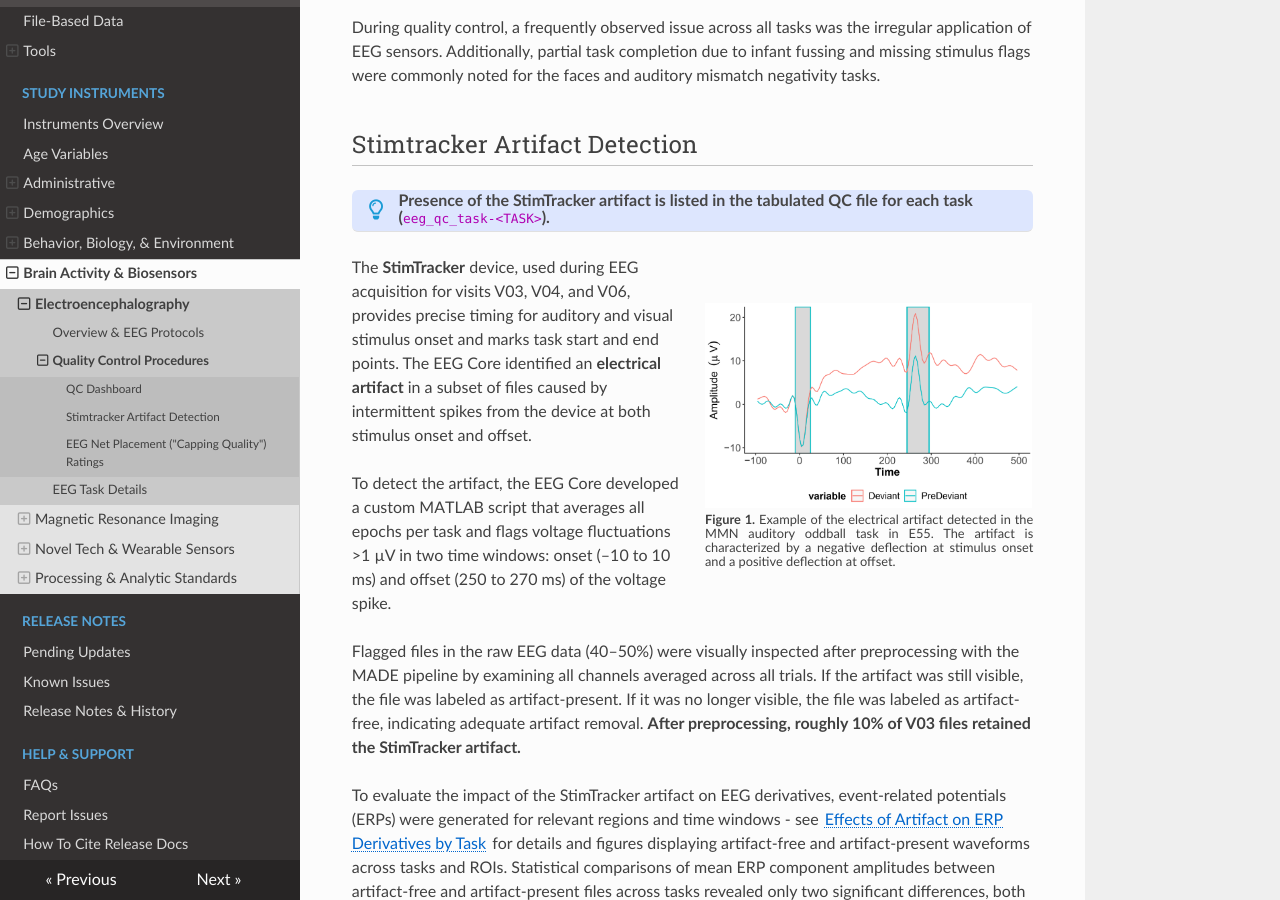
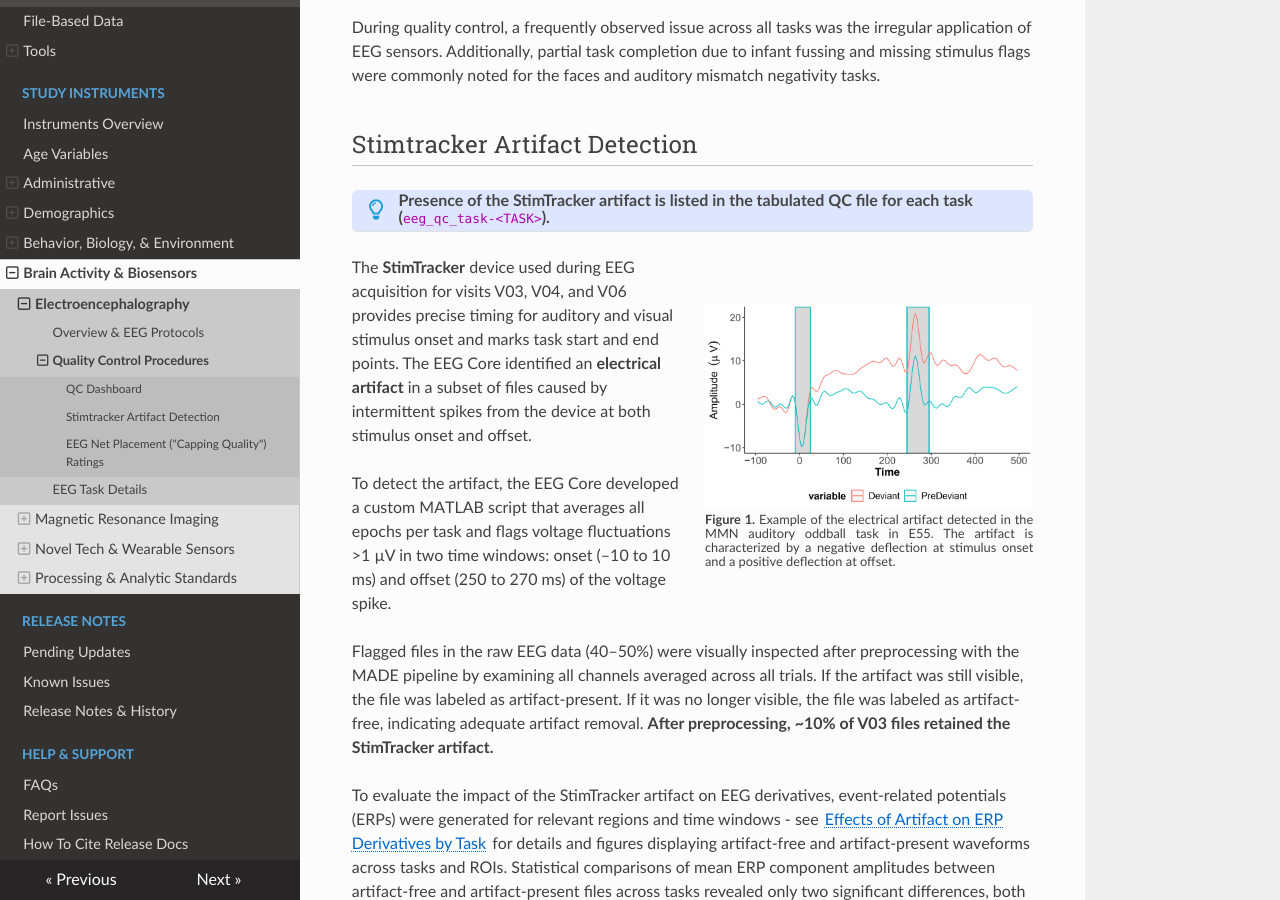
Before and after one commit to nbdc-datahub/hbcd-docs, an MkDocs documentation site: the page built from docs/instruments/eeg/qc.md, in a window 1280 px wide and 900 px high, scrolled down 811 px. Built offline with MkDocs 1.6.1, drawn with Linux system fonts in a browser that asks for light colours; nearby versions of some CDN libraries.

```diff
--- a/docs/instruments/eeg/qc.md
+++ b/docs/instruments/eeg/qc.md
@@ -24,7 +24,7 @@ During quality control, a frequently observed issue across all tasks was the irr
 
 <div style="display: flex; align-items: center; gap: 25px;">
 <div style="flex: 1;">
-<p>The <b>StimTracker</b> device, used during EEG acquisition for visits V03, V04, and V06, provides precise timing for auditory and visual stimulus onset and marks task start and end points. The EEG Core identified an <b>electrical artifact</b> in a subset of files caused by intermittent spikes from the device at both stimulus onset and offset.</p>
+<p>The <b>StimTracker</b> device used during EEG acquisition for visits V03, V04, and V06 provides precise timing for auditory and visual stimulus onset and marks task start and end points. The EEG Core identified an <b>electrical artifact</b> in a subset of files caused by intermittent spikes from the device at both stimulus onset and offset.</p>
 <p>To detect the artifact, the EEG Core developed a custom MATLAB script that averages all epochs per task and flags voltage fluctuations >1 µV in two time windows: onset (–10 to 10 ms) and offset (250 to 270 ms) of the voltage spike.<p>
 </div>
   <!-- Image on the right -->
@@ -37,7 +37,7 @@ During quality control, a frequently observed issue across all tasks was the irr
   </div>
 </div>
 
-Flagged files in the raw EEG data (40–50%) were visually inspected after preprocessing with the MADE pipeline by examining all channels averaged across all trials. If the artifact was still visible, the file was labeled as artifact-present. If it was no longer visible, the file was labeled as artifact-free, indicating adequate artifact removal. **After preprocessing, roughly 10% of V03 files retained the StimTracker artifact.**
+Flagged files in the raw EEG data (40–50%) were visually inspected after preprocessing with the MADE pipeline by examining all channels averaged across all trials. If the artifact was still visible, the file was labeled as artifact-present. If it was no longer visible, the file was labeled as artifact-free, indicating adequate artifact removal. **After preprocessing, ~10% of V03 files retained the StimTracker artifact.**
 
 To evaluate the impact of the StimTracker artifact on EEG derivatives, event-related potentials (ERPs) were generated for relevant regions and time windows - see <a href="../artifact/" target="_blank">Effects of Artifact on ERP Derivatives by Task</a> for details and figures displaying artifact-free and artifact-present waveforms across tasks and ROIs. Statistical comparisons of mean ERP component amplitudes between artifact-free and artifact-present files across tasks revealed only two significant differences, both in the T7T8 cluster for the standard and deviant conditions of the MMN after FDR correction. Difference waves (Predeviant–Deviant) showed no significant effects for the FCz or T7T8 clusters, and no significant differences were found in the VEP or FACEs tasks.
 
```
Also changed, not shown: docs/instruments/SED/paces.md (+2 -1 lines), docs/instruments/admin/study-navigators.md (+1 -1 lines).
